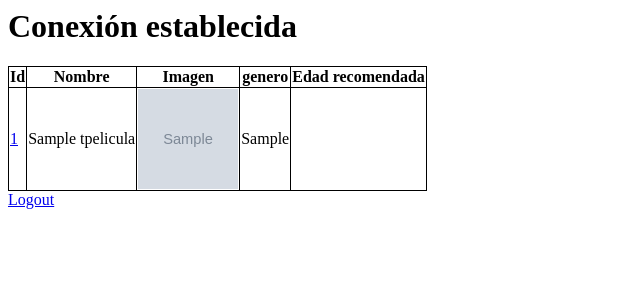
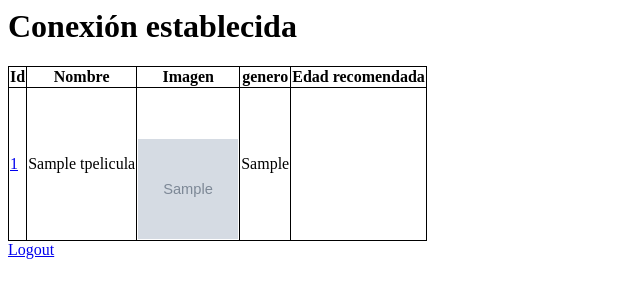
Before and after one commit to enriquerivasf/Desarrollo-Web-en-Entorno-Servidor, a PHP site: page /main.php in a window 1280 px wide. Shown: the top 300 px of the page, without its empty margins (0-640 px from the left). Run offline with PHP 8.4, Linux system fonts and the light colour scheme; tables that the repository leaves empty or names only in its code hold one stand-in row (values such as "Sample post"); grey boxes marked "Sample" are stand-in pictures; data that the repository does not hold is empty.

Commit message:
Ejercicio 7 terminado despues de mucho esfuerzo

```diff
--- a/sprint3sesiones/www/mysite/main.php
+++ b/sprint3sesiones/www/mysite/main.php
@@ -7,7 +7,28 @@
 table, td,th{
 border: 1px solid black;
 	border-collapse: collapse;
-}</style>
+}
+.tr1:hover{
+	background-color: green;
+}
+.id:hover{
+	color:red;
+}
+.imagen{
+	width: 100px;
+	height: 100px;
+	background: #f92672;
+	transition: width 2s, height 2s, margin 2s;
+	margin: 50px auto 0;
+}
+.imagen:hover{
+	width: 100%;
+	height: 200px;
+	margin: 0 auto;
+
+}
+
+</style>
 </head>
 <body>
 <h1>Conexión establecida</h1>
@@ -25,15 +46,15 @@ border: 1px solid black;
 	$result = mysqli_query($db, $query) or die('Query error');
 	// Recorrer el resultado
 	while ($row = mysqli_fetch_array($result)) {
-		echo '<tr>';
+		echo '<tr class="tr1">';
 		echo '<td>';
-		echo '<a href="/detail.php?pelicula_id='.$row["id"].'">'.$row["id"].'</a>';
+		echo '<a class="id" href="/detail.php?pelicula_id='.$row["id"].'">'.$row["id"].'</a>';
 		echo '</td>';
 		echo '<td>';
-		echo $row["nombre"];
+		echo '<div class="nombre">'.$row["nombre"].'</div>';
 		echo '</td>';
 		echo '<td>';
-		echo '<img src="'.$row["url_imagen"];
+		echo '<img class="imagen" src="'.$row["url_imagen"];
 		echo '"width="100" height="100">';
 		echo '</td>';
 		echo '<td>';
```
